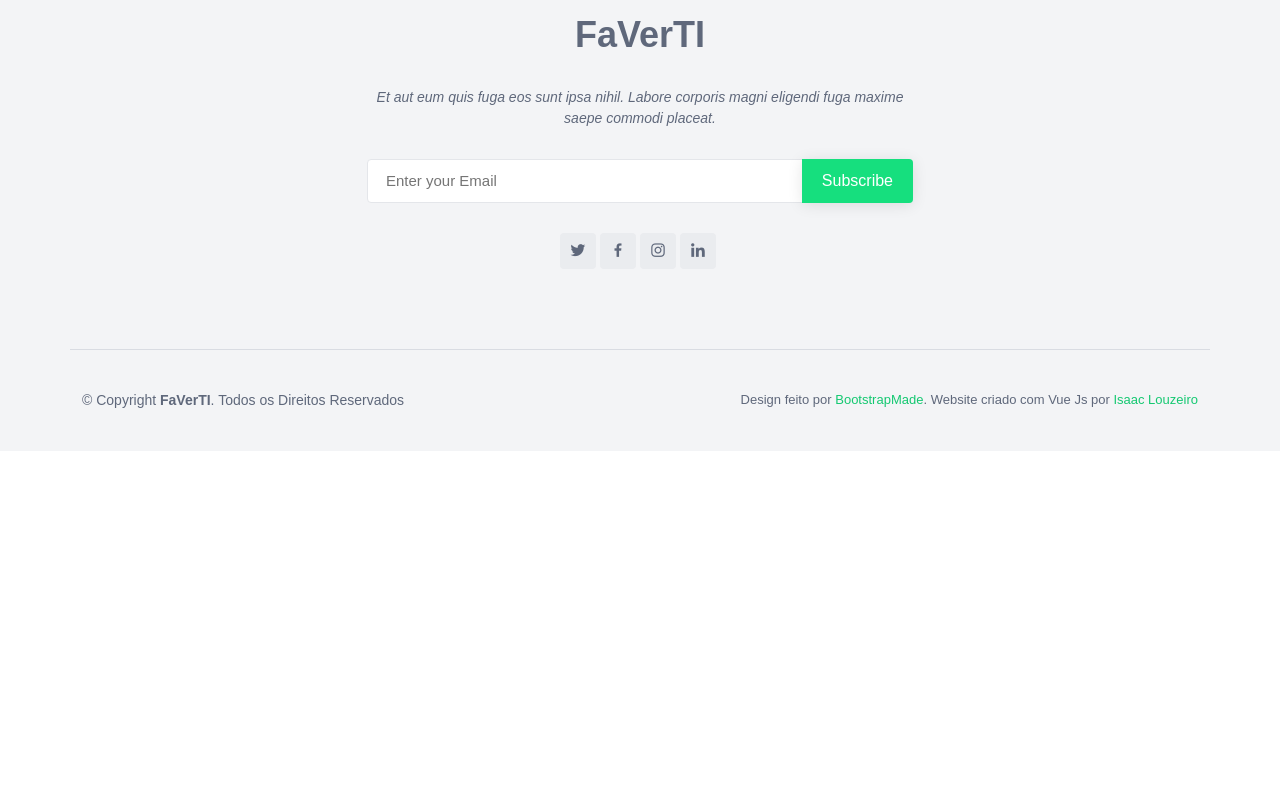
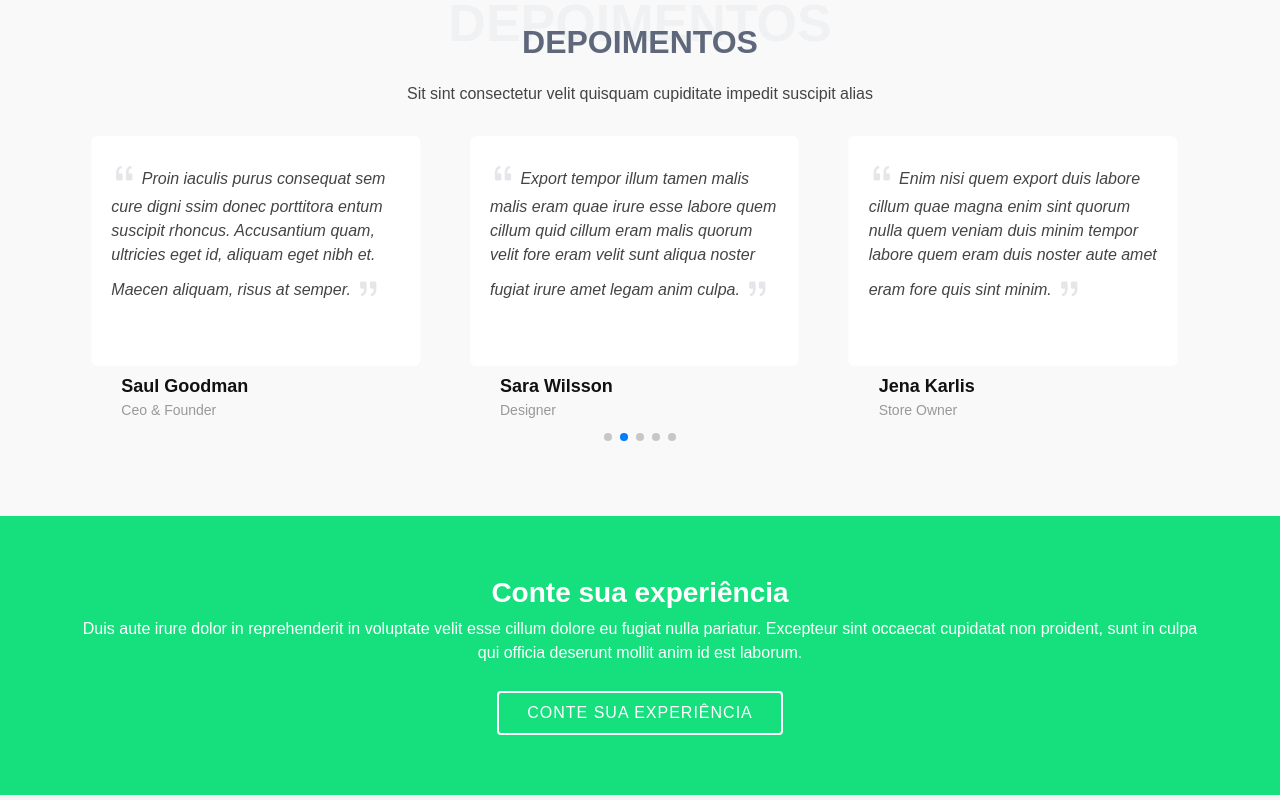
Before and after one commit to IsaacLouzeiro/faverti, a Vue app: page / in a window 1280 px wide. Shown: the part 2080-2880 px from the top of the page. Before the commit the page ends 2531 px from the top, so only its background shows below. Built offline with nearby package versions, Linux system fonts and the light colour scheme.

Commit message:
Criando o componente de Depoimentos (experienceSection)

```diff
--- /dev/null
+++ b/src/components/ExperienceSection.vue
@@ -0,0 +1,247 @@
+<script>
+    // import Swiper core and required modules
+    import { Navigation, Pagination, Autoplay, A11y } from 'swiper';
+
+    // Import Swiper Vue.js components
+    import { Swiper, SwiperSlide } from 'swiper/vue';
+
+    // Import Swiper styles
+    import 'swiper/css';
+    import 'swiper/css/navigation';
+    import 'swiper/css/pagination';
+
+    // Import Swiper styles
+    export default {
+        components: {
+        Swiper,
+        SwiperSlide,
+        },
+
+        setup() {
+            const onSwiper = (swiper) => {
+                console.log(swiper);
+            };
+            const onSlideChange = () => {
+                console.log('slide change');
+            };
+            return {
+                onSwiper,
+                onSlideChange,
+                modules: [Navigation, Pagination, Autoplay, A11y]
+            };
+        },
+    };
+</script>
+
+<template>
+    <!-- ======= Testimonials Section ======= -->
+    <section id="testimonials" class="testimonials section-bg">
+        <div class="container">
+            <div class="section-title">
+                <span>Depoimentos</span>
+                <h2>Depoimentos</h2>
+                <p>Sit sint consectetur velit quisquam cupiditate impedit suscipit alias</p>
+            </div>
+
+            <swiper
+                :modules="modules"
+                :speed= 600
+                :loop= true
+                :autoplay="{ delay: 5000, disableOnInteraction: false }"
+                :breakpoints="{320: { slidesPerView: 1, spaceBetween: 20 }, 1200: { slidesPerView: 3, spaceBetween: 20}}"
+
+                :navigation="{ el: '.swiper-pagination', type: 'bullets',clickable: true, nextEl: 'null', prevEl: 'null' }"
+                :pagination="{ clickable: true }"
+                @swiper="onSwiper"
+                @slideChange="onSlideChange"
+            >
+                <swiper-slide>
+                    <div class="testimonial-item">
+                        <p>
+                            <i class="bi bi-quote"></i>
+                        Proin iaculis purus consequat sem cure digni ssim donec porttitora entum suscipit rhoncus. Accusantium quam, ultricies eget id, aliquam eget nibh et. Maecen aliquam, risus at semper.
+                        <i class="bi bi-quote" style="transform: rotate(180deg); display: inline-block;"></i>
+                        </p>
+                        <h3>Saul Goodman</h3>
+                        <h4>Ceo &amp; Founder</h4>
+                    </div>
+                </swiper-slide><!-- End testimonial item -->
+                <swiper-slide>
+                    <div class="testimonial-item">
+                        <p>
+                            <i class="bi bi-quote"></i>
+                        Export tempor illum tamen malis malis eram quae irure esse labore quem cillum quid cillum eram malis quorum velit fore eram velit sunt aliqua noster fugiat irure amet legam anim culpa.
+                        <i class="bi bi-quote" style="transform: rotate(180deg); display: inline-block;"></i>
+                        </p>
+                        <h3>Sara Wilsson</h3>
+                        <h4>Designer</h4>
+                    </div>
+                </swiper-slide><!-- End testimonial item -->
+                <swiper-slide>
+                    <div class="testimonial-item">
+                        <p>
+                            <i class="bi bi-quote"></i>
+                        Enim nisi quem export duis labore cillum quae magna enim sint quorum nulla quem veniam duis minim tempor labore quem eram duis noster aute amet eram fore quis sint minim.
+                        <i class="bi bi-quote" style="transform: rotate(180deg); display: inline-block;"></i>
+                        </p>
+                        <h3>Jena Karlis</h3>
+                        <h4>Store Owner</h4>
+                    </div>
+                </swiper-slide><!-- End testimonial item -->
+                <swiper-slide>
+                    <div class="testimonial-item">
+                        <p>
+                        <i class="bi bi-quote"></i>
+                        Fugiat enim eram quae cillum dolore dolor amet nulla culpa multos export minim fugiat minim velit minim dolor enim duis veniam ipsum anim magna sunt elit fore quem dolore labore illum veniam.
+                        <i class="bi bi-quote" style="transform: rotate(180deg); display: inline-block;"></i>
+                        </p>
+                        <h3>Matt Brandon</h3>
+                        <h4>Freelancer</h4>
+                    </div>
+                </swiper-slide><!-- End testimonial item -->
+
+                <swiper-slide>
+                    <div class="testimonial-item">
+                        <p>
+                        <i class="bi bi-quote"></i>
+                        Quis quorum aliqua sint quem legam fore sunt eram irure aliqua veniam tempor noster veniam enim culpa labore duis sunt culpa nulla illum cillum fugiat legam esse veniam culpa fore nisi cillum quid.
+                        <i class="bi bi-quote" style="transform: rotate(180deg); display: inline-block;"></i>
+                        </p>
+                        <h3>John Larson</h3>
+                        <h4>Entrepreneur</h4>
+                    </div>
+                </swiper-slide><!-- End testimonial item -->
+            </swiper>
+        </div>
+    </section><!-- End Testimonials Section -->
+
+    <!-- ======= Cta Section ======= -->
+    <section id="cta" class="cta">
+      <div class="container">
+        <div class="text-center">
+          <h3>Conte sua experiência</h3>
+          <p> Duis aute irure dolor in reprehenderit in voluptate velit esse cillum dolore eu fugiat nulla pariatur. Excepteur sint occaecat cupidatat non proident, sunt in culpa qui officia deserunt mollit anim id est laborum.</p>
+          <a class="cta-btn" href="#">Conte sua experiência</a>
+        </div>
+      </div>
+    </section><!-- End Cta Section -->
+</template>
+
+<style scoped>
+/*--------------------------------------------------------------
+# Testimonials
+--------------------------------------------------------------*/
+.testimonials .testimonials-carousel,
+.testimonials .testimonials-slider {
+  overflow: hidden;
+}
+
+.testimonials .testimonial-item {
+  box-sizing: content-box;
+  min-height: 320px;
+}
+
+.testimonials .testimonial-item .bi {
+    color: #e4e6ea;
+    font-size: 26px;
+}
+
+.testimonials .testimonial-item h3 {
+  font-size: 18px;
+  font-weight: bold;
+  margin: 10px 0 5px 45px;
+  color: #111;
+}
+
+.testimonials .testimonial-item h4 {
+  font-size: 14px;
+  color: #999;
+  margin: 0 0 0 45px;
+}
+
+.testimonials .testimonial-item .quote-icon-left,
+.testimonials .testimonial-item .quote-icon-right {
+  color: #e4e6ea;
+  font-size: 26px;
+}
+
+.testimonials .testimonial-item .quote-icon-left {
+  display: inline-block;
+  left: -5px;
+  position: relative;
+}
+
+.testimonials .testimonial-item .quote-icon-right {
+  display: inline-block;
+  right: -5px;
+  position: relative;
+  top: 10px;
+}
+
+.testimonials .testimonial-item p {
+  font-style: italic;
+  margin: 0 15px 0 15px;
+  padding: 20px 20px 60px 20px;
+  background: white;
+  position: relative;
+  border-radius: 6px;
+  position: relative;
+  z-index: 1;
+}
+
+.testimonials .swiper-pagination {
+  margin-top: 20px;
+  position: relative;
+}
+
+.testimonials .swiper-pagination .swiper-pagination-bullet {
+  width: 12px;
+  height: 12px;
+  background-color: #fff;
+  opacity: 1;
+  border: 1px solid #16df7e;
+}
+
+.testimonials .swiper-pagination .swiper-pagination-bullet-active {
+  background-color: #16df7e;
+}
+
+/*--------------------------------------------------------------
+# Cta
+--------------------------------------------------------------*/
+.cta {
+  background: #16df7e;
+  background-size: cover;
+  padding: 60px 0;
+}
+
+.cta h3 {
+  color: #fff;
+  font-size: 28px;
+  font-weight: 700;
+}
+
+.cta p {
+  color: #fff;
+}
+
+.cta .cta-btn {
+  font-family: "Raleway", sans-serif;
+  text-transform: uppercase;
+  font-weight: 500;
+  font-size: 16px;
+  letter-spacing: 1px;
+  display: inline-block;
+  padding: 8px 28px;
+  border-radius: 4px;
+  transition: 0.5s;
+  margin-top: 10px;
+  border: 2px solid #fff;
+  color: #fff;
+}
+
+.cta .cta-btn:hover {
+  background: #206bfb;
+  border-color: #206bfb;
+}
+</style>
--- a/src/views/HomeView.vue
+++ b/src/views/HomeView.vue
@@ -2,6 +2,7 @@
   import HeroSection from '../components/HeroSection.vue';
   import InfoSection from '../components/InfoSection.vue';
   import ServiceSection from '../components/ServiceSection.vue';
+  import ExperienceSection from '../components/ExperienceSection.vue';
 </script>
 
 <template>
@@ -9,5 +10,6 @@
   <main>
     <InfoSection />
     <ServiceSection />
+    <ExperienceSection />
   </main>
 </template>
```
